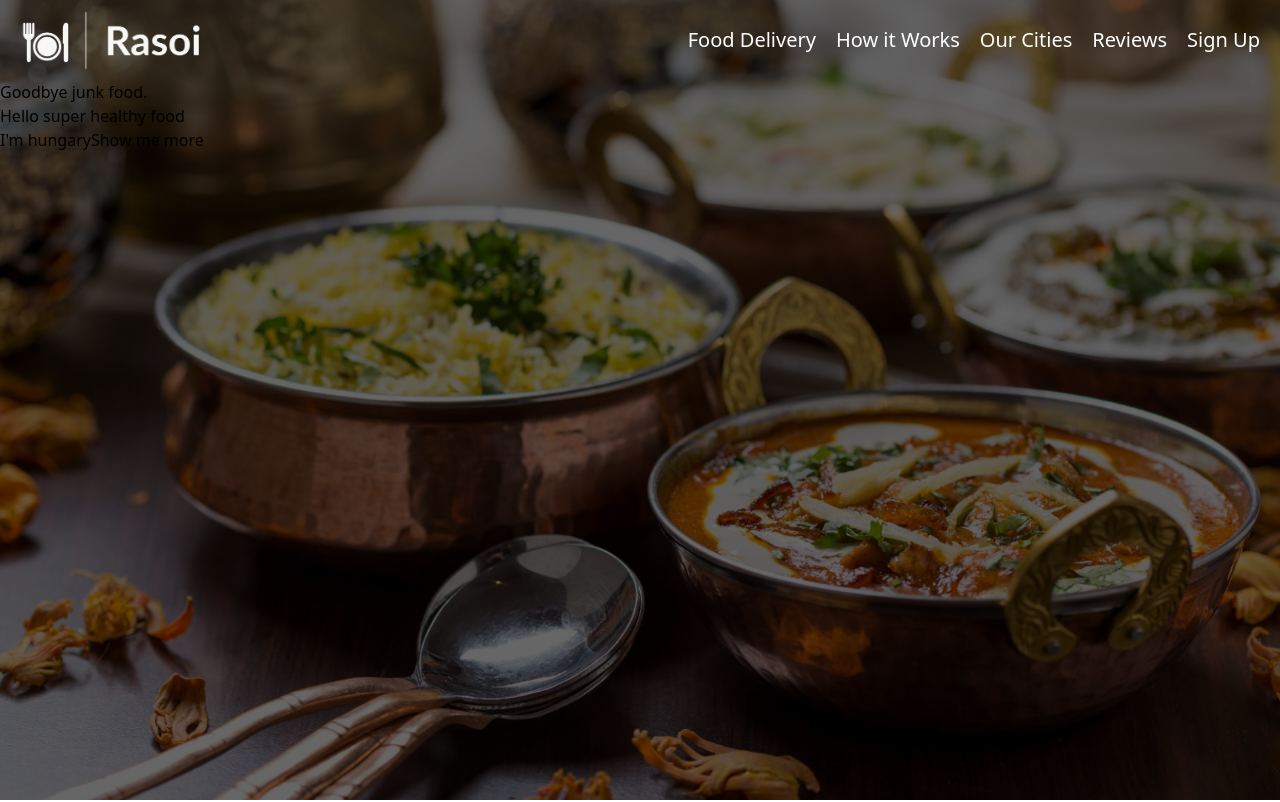
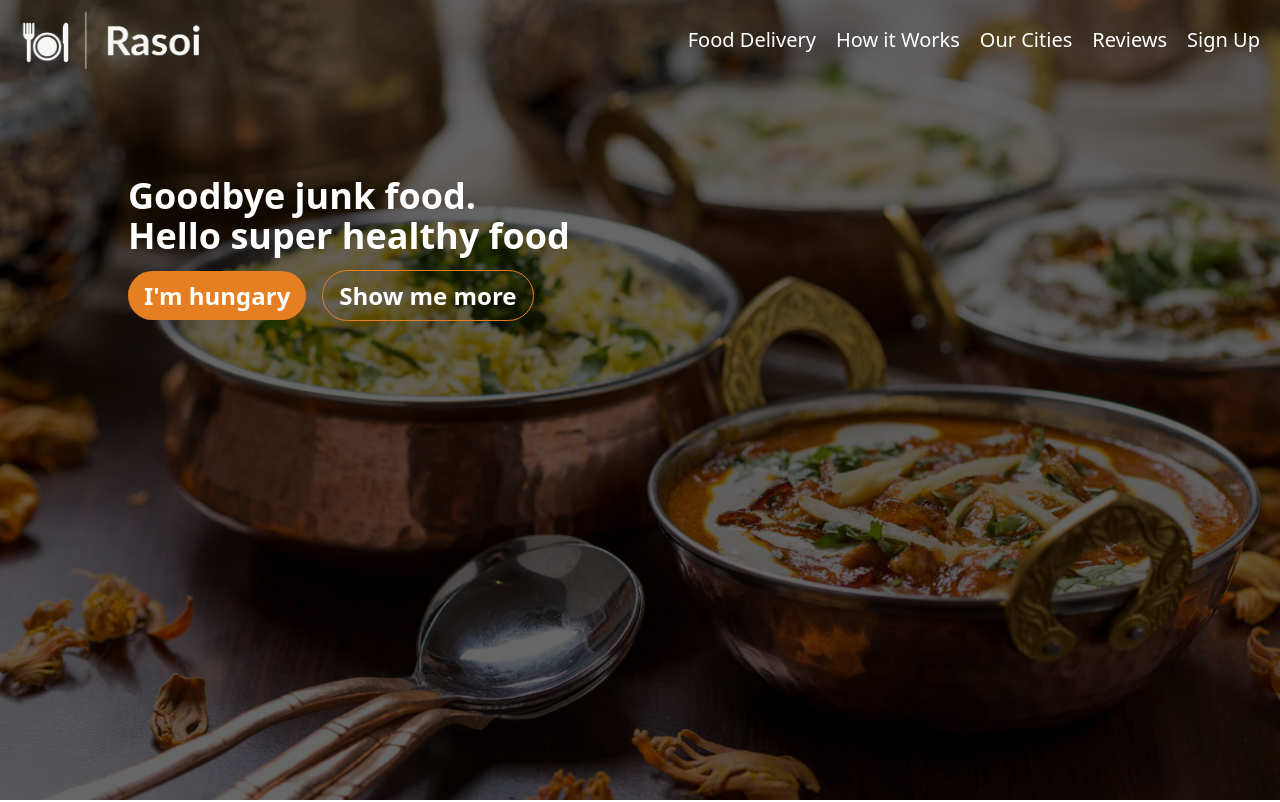
Before and after one commit to barnwalp/rasoi, a React (Create React App) app: page / in a window 1280 px wide. Shown: the top 802 px of the page. Built offline with nearby package versions, Linux system fonts and the light colour scheme.

Commit message:
feat/styling hero section and anchor button

```diff
--- a/src/App.js
+++ b/src/App.js
@@ -42,10 +42,10 @@ const App = () => {
 					<a href="#">Reviews</a>
 					<a href="#">Sign Up</a>
 				</div>
-				<div className="hero">
-					<h1>Goodbye junk food.<br />Hello super healthy food</h1>
-					<a className="btn" href="#">I'm hungary</a>
-					<a className="btn btn-ghost" href="#">Show me more</a>
+				<div className="hero text-white w-4/5 mx-auto absolute top-44 left-32 text-4xl font-bold">
+					<h1 className="mb-4">Goodbye junk food.<br />Hello super healthy food</h1>
+					<a className="btn bg-primary rounded-full px-4 py-2 text-2xl mr-4 hover:bg-darkprimary h-full" href="#">I'm hungary</a>
+					<a className="btn border border-primary rounded-full px-4 py-2 text-2xl hover:bg-darkprimary" href="#">Show me more</a>
 				</div>
 			</header>
 
```
